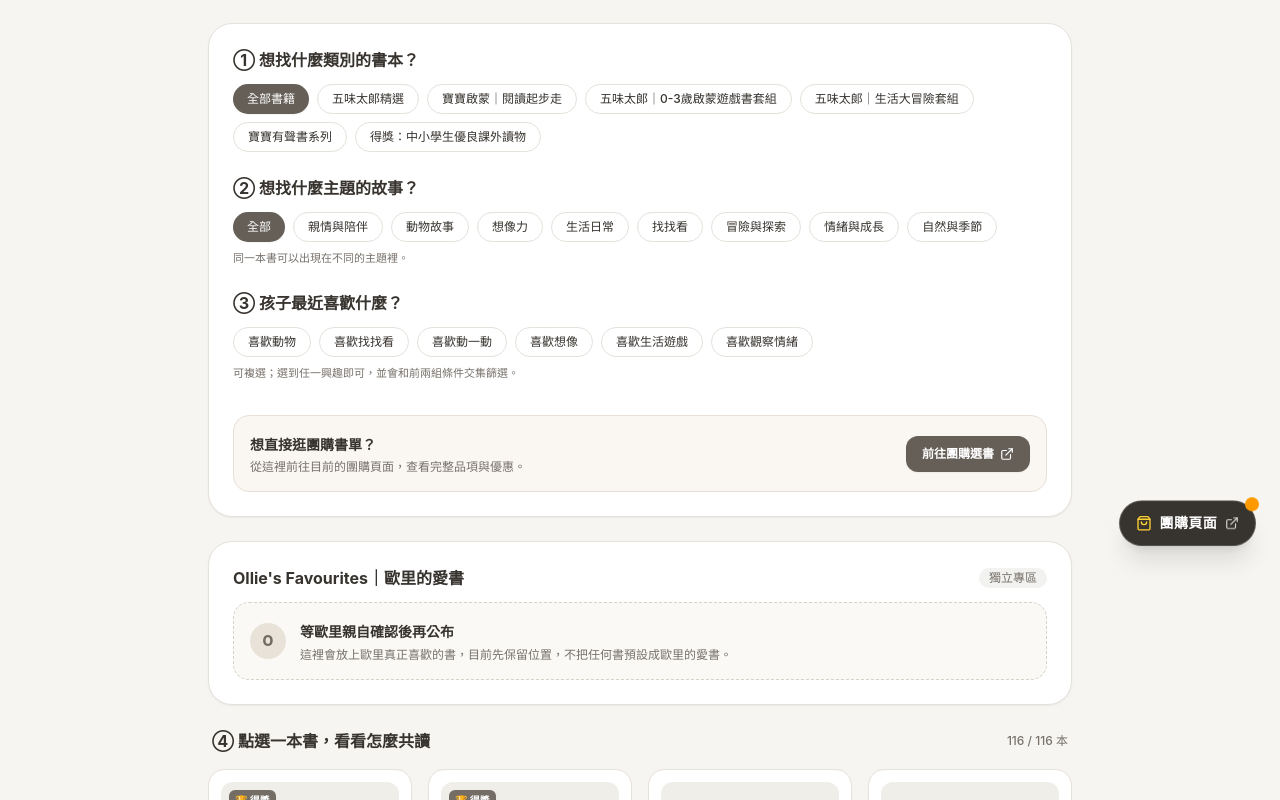
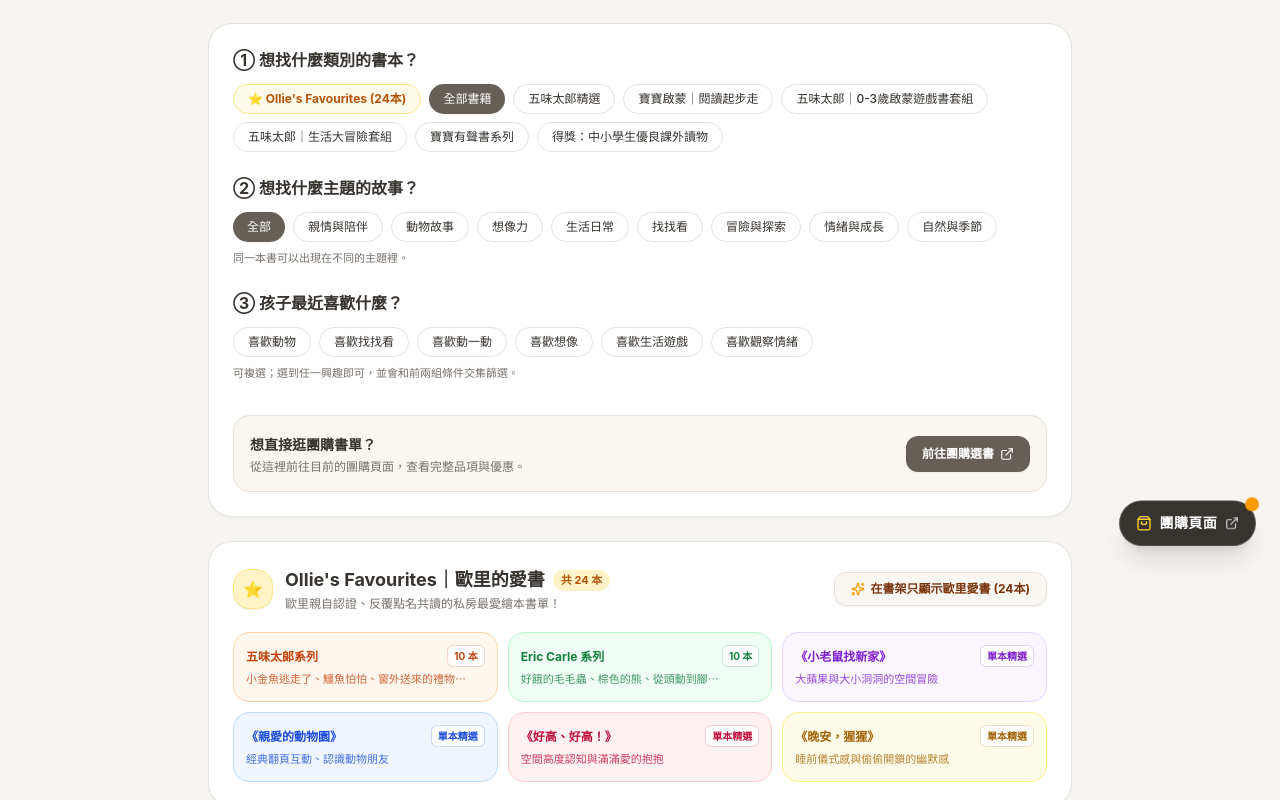
Before and after one commit to cjhouselifestyle/reading-list, a Next.js app: page / in a window 1280 px wide. Shown: the part 220-1020 px from the top of the page. Built offline with nearby package versions, Linux system fonts and the light colour scheme; grey boxes are pictures that could not be loaded.

Commit message:
feat(ollie): 正式上線 Ollie's Favourites (歐里的愛書) 專區與24本經典認證書單

```diff
--- a/src/app/page.tsx
+++ b/src/app/page.tsx
@@ -77,6 +77,11 @@ export default function ReadingListPage() {
   // 依據篩選條件計算顯示的書籍列表
   const filteredBooks = useMemo(() => {
     return PICTURE_BOOKS.filter((book) => {
+      // 0. 歐里最愛過濾
+      if (filters.ollieFavoriteOnly && !book.isOllieFavorite) {
+        return false;
+      }
+
       // 1. 系列分類
       if (filters.series !== "全部書籍" && book.series !== filters.series) {
         return false;
@@ -151,7 +156,15 @@ export default function ReadingListPage() {
       />
 
       {/* 歐里的愛書專區 */}
-      <OllieSection />
+      <OllieSection
+        isActive={Boolean(filters.ollieFavoriteOnly)}
+        onToggleFilter={() =>
+          setFilters((prev) => ({
+            ...prev,
+            ollieFavoriteOnly: !prev.ollieFavoriteOnly,
+          }))
+        }
+      />
 
       {/* 書架標題列 */}
       <div className="flex items-center justify-between mb-4 px-1">
--- a/src/components/book-card.tsx
+++ b/src/components/book-card.tsx
@@ -46,12 +46,19 @@ export function BookCard({ book, isSelected, onClick, isBundlePair }: BookCardPr
           </div>
         )}
 
-        {/* 得獎標籤 */}
-        {book.award && (
-          <div className="absolute top-2 left-2 bg-[#655f57]/90 backdrop-blur-xs text-white text-[10px] font-bold px-1.5 py-0.5 rounded-md shadow-xs">
-            🏆 得獎
-          </div>
-        )}
+        {/* 標籤群（歐里最愛 / 得獎書籍） */}
+        <div className="absolute top-2 left-2 flex flex-col gap-1 items-start">
+          {book.isOllieFavorite && (
+            <div className="bg-[#b45309]/90 backdrop-blur-xs text-white text-[10px] font-bold px-1.5 py-0.5 rounded-md shadow-xs flex items-center gap-0.5">
+              <span>⭐ 歐里愛書</span>
+            </div>
+          )}
+          {book.award && (
+            <div className="bg-[#655f57]/90 backdrop-blur-xs text-white text-[10px] font-bold px-1.5 py-0.5 rounded-md shadow-xs">
+              🏆 得獎
+            </div>
+          )}
+        </div>
 
         {/* 已加入標記 */}
         {isSelected && (
--- a/src/components/book-filters.tsx
+++ b/src/components/book-filters.tsx
@@ -22,7 +22,8 @@ export function BookFilters({
     filters.topic !== "全部" ||
     filters.selectedInterests.length > 0 ||
     filters.bundleGroup !== null ||
-    filters.awardOnly;
+    filters.awardOnly ||
+    Boolean(filters.ollieFavoriteOnly);
 
   const resetFilters = () => {
     onFilterChange({
@@ -31,6 +32,7 @@ export function BookFilters({
       selectedInterests: [],
       bundleGroup: null,
       awardOnly: false,
+      ollieFavoriteOnly: false,
     });
   };
 
@@ -67,6 +69,27 @@ export function BookFilters({
         </div>
 
         <div className="flex flex-wrap gap-2">
+          {/* Ollie's Favorites 快速篩選 */}
+          <button
+            type="button"
+            onClick={() =>
+              onFilterChange({
+                ...filters,
+                ollieFavoriteOnly: !filters.ollieFavoriteOnly,
+                series: "全部書籍",
+                bundleGroup: null,
+                awardOnly: false,
+              })
+            }
+            className={`px-3.5 py-1.5 rounded-full text-xs font-bold transition-all cursor-pointer flex items-center gap-1.5 ${
+              filters.ollieFavoriteOnly
+                ? "bg-[#b45309] text-white shadow-xs"
+                : "bg-[#fffbeb] border border-[#fde68a] text-[#b45309] hover:border-[#b45309]"
+            }`}
+          >
+            <span>⭐ Ollie&apos;s Favourites (24本)</span>
+          </button>
+
           {/* 基本類別 */}
           {["全部書籍", "五味太郎精選"].map((name) => {
             const isActive =
--- a/src/components/book-modal.tsx
+++ b/src/components/book-modal.tsx
@@ -72,11 +72,18 @@ export function BookModal({
               {displayTitle}
             </h2>
             <div className="text-xs text-[#77716b] mt-1 font-medium">{displayCats}</div>
-            {book.award && (
-              <span className="inline-flex items-center gap-1 text-[11px] font-bold text-[#3d7464] bg-[#eef5f2] border border-[#d2e5dd] px-2 py-0.5 rounded-md mt-1.5">
-                🏆 榮獲文化部中小學生優良課外讀物推介
-              </span>
-            )}
+            <div className="flex flex-wrap gap-1.5 mt-1.5">
+              {book.isOllieFavorite && (
+                <span className="inline-flex items-center gap-1 text-[11px] font-bold text-[#b45309] bg-[#fef3c7] border border-[#fde68a] px-2 py-0.5 rounded-md">
+                  ⭐ Ollie&apos;s Favourites 歐里的愛書
+                </span>
+              )}
+              {book.award && (
+                <span className="inline-flex items-center gap-1 text-[11px] font-bold text-[#3d7464] bg-[#eef5f2] border border-[#d2e5dd] px-2 py-0.5 rounded-md">
+                  🏆 榮獲文化部中小學生優良課外讀物推介
+                </span>
+              )}
+            </div>
           </div>
           <button
             type="button"
--- a/src/components/ollie-section.tsx
+++ b/src/components/ollie-section.tsx
@@ -1,29 +1,124 @@
 "use client";
 
-export function OllieSection() {
+import { Sparkles, Check, ChevronRight } from "lucide-react";
+
+interface OllieSectionProps {
+  isActive: boolean;
+  onToggleFilter: () => void;
+  onSelectCategory?: (category: string) => void;
+  onAddAllToCart?: () => void;
+}
+
+export function OllieSection({
+  isActive,
+  onToggleFilter,
+}: OllieSectionProps) {
+  const collections = [
+    {
+      name: "五味太郎系列",
+      badge: "10 本",
+      desc: "小金魚逃走了、鱷魚怕怕、窗外送來的禮物⋯",
+      color: "bg-[#fff7ed] border-[#fed7aa] text-[#c2410c]",
+    },
+    {
+      name: "Eric Carle 系列",
+      badge: "10 本",
+      desc: "好餓的毛毛蟲、棕色的熊、從頭動到腳⋯",
+      color: "bg-[#f0fdf4] border-[#bbf7d0] text-[#15803d]",
+    },
+    {
+      name: "《小老鼠找新家》",
+      badge: "單本精選",
+      desc: "大蘋果與大小洞洞的空間冒險",
+      color: "bg-[#faf5ff] border-[#e9d5ff] text-[#7e22ce]",
+    },
+    {
+      name: "《親愛的動物園》",
+      badge: "單本精選",
+      desc: "經典翻頁互動、認識動物朋友",
+      color: "bg-[#eff6ff] border-[#bfdbfe] text-[#1d4ed8]",
+    },
+    {
+      name: "《好高、好高！》",
+      badge: "單本精選",
+      desc: "空間高度認知與滿滿愛的抱抱",
+      color: "bg-[#fff1f2] border-[#fecdd3] text-[#be123c]",
+    },
+    {
+      name: "《晚安，猩猩》",
+      badge: "單本精選",
+      desc: "睡前儀式感與偷偷開鎖的幽默感",
+      color: "bg-[#fefce8] border-[#fef08a] text-[#a16207]",
+    },
+  ];
+
   return (
-    <section className="bg-white border border-[#e5e1db] rounded-3xl p-5 sm:p-6 mb-6 shadow-xs">
-      <div className="flex items-center justify-between gap-2 mb-3">
-        <strong className="text-sm sm:text-base font-bold text-[#37332f]">
-          Ollie&apos;s Favourites｜歐里的愛書
-        </strong>
-        <span className="text-xs text-[#77716b] bg-[#f2f2f0] px-2.5 py-0.5 rounded-full font-medium">
-          獨立專區
-        </span>
+    <section className="bg-white border border-[#e5e1db] rounded-3xl p-5 sm:p-6 mb-6 shadow-xs transition-all hover:border-[#d5cfc5]">
+      {/* 標題列 */}
+      <div className="flex flex-col sm:flex-row sm:items-center justify-between gap-3 mb-4">
+        <div className="flex items-center gap-3">
+          <div className="w-10 h-10 rounded-2xl bg-[#fef3c7] border border-[#fde68a] text-[#b45309] flex items-center justify-center font-extrabold text-base shrink-0 shadow-2xs">
+            ⭐
+          </div>
+          <div>
+            <div className="flex items-center gap-2">
+              <strong className="text-base sm:text-lg font-bold text-[#37332f]">
+                Ollie&apos;s Favourites｜歐里的愛書
+              </strong>
+              <span className="text-[11px] font-bold text-[#b45309] bg-[#fef3c7] px-2 py-0.5 rounded-full">
+                共 24 本
+              </span>
+            </div>
+            <p className="text-xs text-[#77716b] mt-0.5">
+              歐里親自認證、反覆點名共讀的私房最愛繪本書單！
+            </p>
+          </div>
+        </div>
+
+        {/* 快速切換篩選按鈕 */}
+        <button
+          type="button"
+          onClick={onToggleFilter}
+          className={`inline-flex items-center justify-center gap-1.5 px-4 py-2 rounded-xl text-xs font-bold transition-all cursor-pointer whitespace-nowrap shadow-xs ${
+            isActive
+              ? "bg-[#b45309] text-white hover:bg-[#92400e]"
+              : "bg-[#faf7f2] border border-[#e8e0d6] text-[#78350f] hover:bg-[#f3ece0]"
+          }`}
+        >
+          {isActive ? (
+            <>
+              <Check className="w-3.5 h-3.5" />
+              <span>已篩選歐里愛書（點此查看全部）</span>
+            </>
+          ) : (
+            <>
+              <Sparkles className="w-3.5 h-3.5 text-amber-500" />
+              <span>在書架只顯示歐里愛書 (24本)</span>
+            </>
+          )}
+        </button>
       </div>
 
-      <div className="flex items-start sm:items-center gap-3.5 bg-[#faf9f6] border border-dashed border-[#d8d1c7] rounded-2xl p-4">
-        <div className="w-9 h-9 rounded-full bg-[#e9e2d8] text-[#716a61] flex items-center justify-center font-extrabold text-sm shrink-0">
-          O
-        </div>
-        <div>
-          <strong className="text-xs sm:text-sm font-bold text-[#37332f]">
-            等歐里親自確認後再公布
-          </strong>
-          <p className="text-xs text-[#77716b] mt-0.5">
-            這裡會放上歐里真正喜歡的書，目前先保留位置，不把任何書預設成歐里的愛書。
-          </p>
-        </div>
+      {/* 6 大愛書類別卡片 */}
+      <div className="grid grid-cols-1 sm:grid-cols-2 lg:grid-cols-3 gap-2.5 pt-1">
+        {collections.map((item, index) => (
+          <div
+            key={index}
+            className={`border rounded-2xl p-3 flex flex-col justify-between transition-all ${item.color}`}
+          >
+            <div className="flex items-center justify-between gap-2 mb-1">
+              <strong className="text-xs font-bold leading-tight">
+                {item.name}
+              </strong>
+              <span className="text-[10px] font-bold px-1.5 py-0.5 rounded-md bg-white/80 border border-current/20">
+                {item.badge}
+              </span>
+            </div>
+            <p className="text-[11px] opacity-80 leading-relaxed truncate">
+              {item.desc}
+            </p>
+          </div>
+        ))}
       </div>
     </section>
   );
--- a/src/data/picture-books.ts
+++ b/src/data/picture-books.ts
@@ -120,6 +120,8 @@ export const BUNDLE_RULES: BundleSuggestionRule[] = [
   }
 ];
 
+export const OLLIE_FAVORITE_IDS = [1,2,3,6,8,10,11,17,124,125,21,24,25,126,127,128,129,130,131,191,22,132,143,153];
+
 export const PICTURE_BOOKS: Book[] = [
   {
     "id": 1,
@@ -146,7 +148,8 @@ export const PICTURE_BOOKS: Book[] = [
     "startAge": "1–2 歲",
     "startReason": "畫面線索清楚，1–2 歲就能和大人一起找、一起指認。",
     "cover": "https://cdn.groupbuyforms.com/upload/images/vcf/42/576/422c1d8390ec41a6a0488e8c961596e4.png",
-    "award": "中小學生優良課外讀物"
+    "award": "中小學生優良課外讀物",
+    "isOllieFavorite": true
   },
   {
     "id": 2,
@@ -173,7 +176,8 @@ export const PICTURE_BOOKS: Book[] = [
     "startAge": "2–3 歲",
     "startReason": "動物的外觀線索需要一點觀察與猜測，2–3 歲會更有參與感。",
     "cover": "https://cdn.groupbuyforms.com/upload/images/vcf/c2/288/c2323a7ec02b439f87068b85735d7043.png",
-    "award": "中小學生優良課外讀物"
+    "award": "中小學生優良課外讀物",
+    "isOllieFavorite": true
   },
   {
     "id": 3,
@@ -200,7 +204,8 @@ export const PICTURE_BOOKS: Book[] = [
     "startAge": "2–3 歲",
     "startReason": "孩子開始能追蹤畫面細節，2–3 歲讀起來更能享受找找看的樂趣。",
     "cover": "https://cdn.groupbuyforms.com/upload/images/vcf/c2/288/c2323a7ec02b439f87068b85735d7043.png",
-    "award": "中小學生優良課外讀物"
+    "award": "中小學生優良課外讀物",
+    "isOllieFavorite": true
   },
   {
     "id": 6,
@@ -227,7 +232,8 @@ export const PICTURE_BOOKS: Book[] = [
     "highlight": "小雞從家裡跑出去，一路跑跑停停，遇到躲藏、尋找和回家的小插曲。孩子可以跟著小雞的方向看，猜猜牠下一站會跑去哪裡。故事裡有明確的動作和重複節奏，很容易加入跑跑跑、停一下等聲音。讀到小雞躲起來時，也能先讓孩子自己找，再一起歡呼找到牠。這本書把一場小冒險讀得輕快又有活力，很適合邊讀邊玩。",
     "startAge": "1–2 歲",
     "startReason": "角色移動明確、節奏活潑，1–2 歲就能跟著看和做動作。",
-    "cover": "https://cdn.groupbuyforms.com/upload/images/vcf/25/576/2562c7d923c74eb58b4991d62a6dde88.png"
+    "cover": "https://cdn.groupbuyforms.com/upload/images/vcf/25/576/2562c7d923c74eb58b4991d62a6dde88.png",
+    "isOllieFavorite": true
   },
   {
     "id": 8,
@@ -253,7 +259,8 @@ export const PICTURE_BOOKS: Book[] = [
     "highlight": "兔子先生出門散步，沿路遇見標誌、方向和各種需要注意的小細節。故事沒有急著抵達某個地方，而是把重點放在一路上看見了什麼。孩子可以跟著兔子一起走走停停，猜猜下一步要往哪裡去。畫面裡的路線和圖像提示，也能引導孩子慢慢理解方向。這本書適合喜歡觀察情緒周遭環境、邊走邊發現新事物的孩子。",
     "startAge": "2–3 歲",
     "startReason": "2–3 歲開始會注意路線與圖像提示，散步故事會更有共讀對話。",
-    "cover": "https://shoplineimg.com/5d5a3575f7124400016c8c3c/6238237386ac880011c48575/800x.webp?source_format=jpg"
+    "cover": "https://shoplineimg.com/5d5a3575f7124400016c8c3c/6238237386ac880011c48575/800x.webp?source_format=jpg",
+    "isOllieFavorite": true
   },
   {
     "id": 10,
@@ -281,7 +288,8 @@ export const PICTURE_BOOKS: Book[] = [
     "startAge": "2–3 歲",
     "startReason": "2–3 歲比較能說出害怕，也能在故事裡練習面對看牙的心情。",
     "cover": "https://cdn.groupbuyforms.com/upload/images/unsort/afe9de64689d4b34b358f2b85affec74.jpg",
-    "award": "中小學生優良課外讀物"
+    "award": "中小學生優良課外讀物",
+    "isOllieFavorite": true
   },
   {
     "id": 11,
@@ -308,7 +316,8 @@ export const PICTURE_BOOKS: Book[] = [
     "startAge": "2–3 歲",
     "startReason": "2–3 歲開始享受翻頁前猜一猜、翻開後揭曉的閱讀節奏。",
     "cover": "https://cdn.groupbuyforms.com/upload/images/vcf/4a/288/4a2be073c02e4f74bfe6e8b80d98836c.png",
-    "award": "中小學生優良課外讀物"
+    "award": "中小學生優良課外讀物",
+    "isOllieFavorite": true
   },
   {
     "id": 17,
@@ -335,7 +344,8 @@ export const PICTURE_BOOKS: Book[] = [
     "highlight": "飛一下、休息一下、再想一下，故事把行動和停下來都放在同樣重要的位置。孩子會看到角色不一定要一直往前衝，也可以先喘口氣、換個方法再試試看。這樣的節奏很貼近日常生活中學習新事情的過程。大人可以和孩子聊聊最近有沒有一件事需要先休息一下。這本書用輕盈的想像陪孩子理解，重新出發之前，停一停也是很重要的事。",
     "startAge": "2–3 歲",
     "startReason": "2–3 歲比較能理解飛一下、休息一下，再重新嘗試的節奏。",
-    "cover": "https://cdn.groupbuyforms.com/upload/images/vg/4f/288/4f3fe6ea2099418c9ab25d8b4a5f7006.png"
+    "cover": "https://cdn.groupbuyforms.com/upload/images/vg/4f/288/4f3fe6ea2099418c9ab25d8b4a5f7006.png",
+    "isOllieFavorite": true
   },
   {
     "id": 21,
@@ -363,7 +373,8 @@ export const PICTURE_BOOKS: Book[] = [
     "startAge": "1–2 歲",
     "startReason": "洞洞、食物和重複句型很適合 1–2 歲用手和聲音參與。",
     "cover": "https://cdn.groupbuyforms.com/upload/images/v3/e0/288/e0da2c31dfdf4d21a1b3df28329eac18.png",
-    "award": "中小學生優良課外讀物"
+    "award": "中小學生優良課外讀物",
+    "isOllieFavorite": true
   },
   {
     "id": 22,
@@ -390,7 +401,8 @@ export const PICTURE_BOOKS: Book[] = [
     "startAge": "1–2 歲",
     "startReason": "翻頁機關與動物揭曉很適合 1–2 歲一起猜、一起掀開。",
     "cover": "https://cdn.groupbuyforms.com/upload/images/vcf/57/576/57c685c7bc7340999f91488c2965f5ba.png",
-    "award": "中小學生優良課外讀物"
+    "award": "中小學生優良課外讀物",
+    "isOllieFavorite": true
   },
   {
     "id": 23,
@@ -445,7 +457,8 @@ export const PICTURE_BOOKS: Book[] = [
     "startAge": "1–2 歲",
     "startReason": "顏色、動物和重複問答清楚，1–2 歲就能跟著看和說。",
     "cover": "https://cdn.groupbuyforms.com/upload/images/vcf/96/288/96f3e60163c64d809de9e2b74a22d0ad.png",
-    "award": "中小學生優良課外讀物"
+    "award": "中小學生優良課外讀物",
+    "isOllieFavorite": true
   },
   {
     "id": 25,
@@ -471,7 +484,8 @@ export const PICTURE_BOOKS: Book[] = [
     "highlight": "各種動物輪流示範從頭到腳的動作，邀請孩子一起抬頭、彎腰和踢踢腳。故事不需要坐著安靜聽完，而是可以直接用身體加入其中。孩子可以先模仿最喜歡的動物，再自己發明一個新動作。大人跟著做，會讓孩子感覺自己也成了故事裡的老師。這本書讓閱讀和身體遊戲自然連在一起，很適合坐不住但喜歡參與的孩子。",
     "startAge": "1–2 歲",
     "startReason": "動作直接又好模仿，1–2 歲就能把閱讀變成一起動一動。",
-    "cover": "https://cdn.groupbuyforms.com/upload/images/vcf/6f/288/6f07276fce7b418980c27815a9d0ab5f.png"
+    "cover": "https://cdn.groupbuyforms.com/upload/images/vcf/6f/288/6f07276fce7b418980c27815a9d0ab5f.png",
+    "isOllieFavorite": true
   },
   {
     "id": 26,
@@ -983,7 +997,8 @@ export const PICTURE_BOOKS: Book[] = [
       "拿軟球或小布偶和孩子在家裡開一場小小馬戲團表演，發揮身體協調力。"
     ],
     "official": "https://www.hsinyishop.com/products?query=%E5%B0%8F%E9%87%91%E9%AD%9A%E9%A6%AC%E6%88%B2%E5%9C%98",
-    "pending": true
+    "pending": true,
+    "isOllieFavorite": true
   },
   {
     "id": 125,
@@ -1010,7 +1025,8 @@ export const PICTURE_BOOKS: Book[] = [
       "讓孩子找出多出來的那一片，問問看：「這一片可以去哪裡冒險呢？」發揮想像力。"
     ],
     "official": "https://www.hsinyishop.com/products?query=%E5%A4%9A%E4%BA%86%E5%93%AA%E4%B8%80%E7%89%87%E6%8B%BC%E5%9C%96%E6%9B%B8",
-    "pending": true
+    "pending": true,
+    "isOllieFavorite": true
   },
   {
     "id": 126,
@@ -1037,7 +1053,8 @@ export const PICTURE_BOOKS: Book[] = [
       "聊聊蜘蛛專心織網、最後抓住蒼蠅飽餐一頓的因果，體會專注完成一件事的成就感。"
     ],
     "official": "https://www.hsinyishop.com/products?query=%E5%A5%BD%E5%BF%99%E7%9A%84%E8%9C%98%E8%9B%9B",
-    "pending": true
+    "pending": true,
+    "isOllieFavorite": true
   },
   {
     "id": 127,
@@ -1064,7 +1081,8 @@ export const PICTURE_BOOKS: Book[] = [
       "和孩子聊聊世界上所有小生命都有深愛他們的爸爸媽媽，培養同理心與愛心。"
     ],
     "official": "https://www.hsinyishop.com/products?query=%E8%A2%8B%E9%BC%A0%E4%B9%9F%E6%9C%89%E5%AA%BD%E5%AA%BD%E5%97%8E%EF%BC%9F",
-    "pending": true
+    "pending": true,
+    "isOllieFavorite": true
   },
   {
     "id": 128,
@@ -1091,7 +1109,8 @@ export const PICTURE_BOOKS: Book[] = [
       "比對家貓與野生貓科動物的體型與花紋差異，最後看到真正的小貓生了一窩小貓，聊聊新生命。"
     ],
     "official": "https://www.hsinyishop.com/products?query=%E4%BD%A0%E7%9C%8B%E5%88%B0%E6%88%91%E7%9A%84%E8%B2%93%E5%97%8E%EF%BC%9F",
-    "pending": true
+    "pending": true,
+    "isOllieFavorite": true
   },
   {
     "id": 129,
@@ -1118,7 +1137,8 @@ export const PICTURE_BOOKS: Book[] = [
       "討論第10隻小鴨遇到真鴨子媽媽並融入鴨群的溫馨結局，給孩子安心的歸屬感。"
     ],
     "official": "https://www.hsinyishop.com/products?query=10%E9%9A%BB%E6%A9%A1%E7%9A%AE%E5%B0%8F%E9%B4%A8",
-    "pending": true
+    "pending": true,
+    "isOllieFavorite": true
   },
   {
     "id": 130,
@@ -1145,7 +1165,8 @@ export const PICTURE_BOOKS: Book[] = [
       "讀完後在家裡客廳用紙條藏一份小禮物，讓孩子照著簡單線索尋寶。"
     ],
     "official": "https://www.hsinyishop.com/products?query=%E7%A5%9E%E7%A7%98%E7%9A%84%E7%94%9F%E6%97%A5%E7%A6%AE%E7%89%A9",
-    "pending": true
+    "pending": true,
+    "isOllieFavorite": true
   },
   {
     "id": 131,
@@ -1172,7 +1193,8 @@ export const PICTURE_BOOKS: Book[] = [
       "到了最後滿載動物的熱鬧動物園，讓孩子挑一隻最喜歡的動物，聊聊動物的生活習性。"
     ],
     "official": "https://www.hsinyishop.com/products?query=1%EF%BC%8C2%EF%BC%8C3%E5%88%B0%E5%8B%95%E7%89%A9%E5%9C%92",
-    "pending": true
+    "pending": true,
+    "isOllieFavorite": true
   },
   {
     "id": 132,
@@ -1199,7 +1221,8 @@ export const PICTURE_BOOKS: Book[] = [
       "和孩子發現小老鼠最後回到原本的家，聊聊「自己的家最溫暖」的滿足心態。"
     ],
     "official": "https://www.hsinyishop.com/products?query=%E5%B0%8F%E8%80%81%E9%BC%A0%E6%89%BE%E6%96%B0%E5%AE%B6",
-    "pending": true
+    "pending": true,
+    "isOllieFavorite": true
   },
   {
     "id": 133,
@@ -1497,7 +1520,8 @@ export const PICTURE_BOOKS: Book[] = [
       "讀完後和家人來一個溫暖的大擁抱，感受愛與依靠。"
     ],
     "official": "https://www.hsinyishop.com/products?query=%E5%A5%BD%E9%AB%98%E3%80%81%E5%A5%BD%E9%AB%98%EF%BC%81",
-    "pending": true
+    "pending": true,
+    "isOllieFavorite": true
   },
   {
     "id": 144,
@@ -1770,7 +1794,8 @@ export const PICTURE_BOOKS: Book[] = [
       "讀到管理員太太在黑暗中聽到「晚安、晚安、晚安」驚醒的畫面，引發爆笑討論。"
     ],
     "official": "https://www.hsinyishop.com/products?query=%E6%99%9A%E5%AE%89%EF%BC%8C%E7%8C%A9%E7%8C%A9",
-    "pending": true
+    "pending": true,
+    "isOllieFavorite": true
   },
   {
     "id": 154,
@@ -2809,7 +2834,8 @@ export const PICTURE_BOOKS: Book[] = [
     "id": 191,
     "pending": false,
     "official": "https://www.hsinyishop.com/products?query=%E5%A5%BD%E5%AF%82%E5%AF%9E%E7%9A%84%E8%9E%A2%E7%81%AB%E8%9F%B2",
-    "cover": "https://cdn.groupbuyforms.com/upload/images/vf/80/288/80b375bb34e04be0bceace467f6890d8.png"
+    "cover": "https://cdn.groupbuyforms.com/upload/images/vf/80/288/80b375bb34e04be0bceace467f6890d8.png",
+    "isOllieFavorite": true
   },
   {
     "name": "《豆豆的家》聖誕限定版",
--- a/src/types/index.ts
+++ b/src/types/index.ts
@@ -14,6 +14,7 @@ export interface Book {
   tips: string[]; // [1歲建議, 2歲建議, 3歲建議]
   official?: string;
   award?: string;
+  isOllieFavorite?: boolean;
   pending?: boolean;
 }
 
@@ -30,4 +31,5 @@ export interface FilterState {
   selectedInterests: string[];
   bundleGroup: string | null;
   awardOnly: boolean;
+  ollieFavoriteOnly?: boolean;
 }
```
